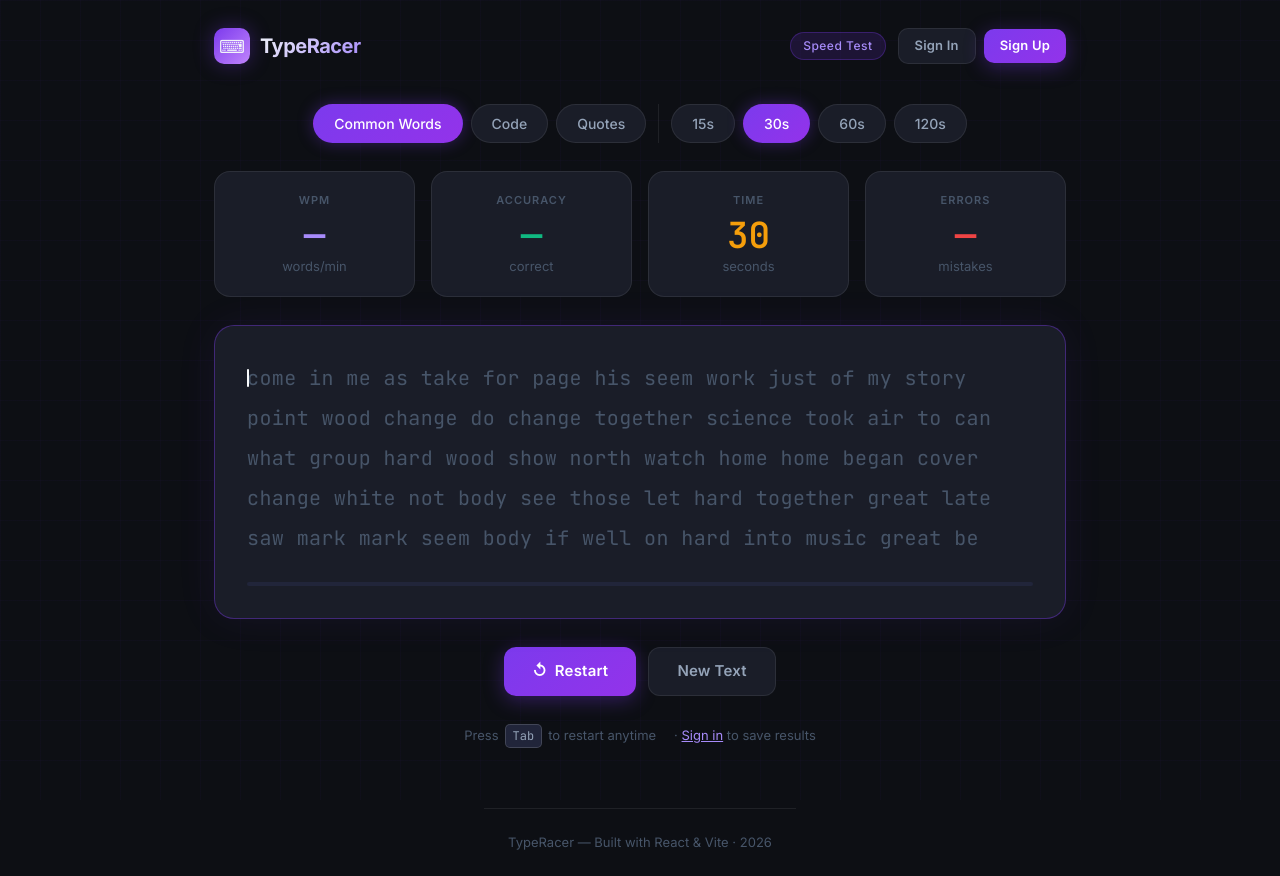
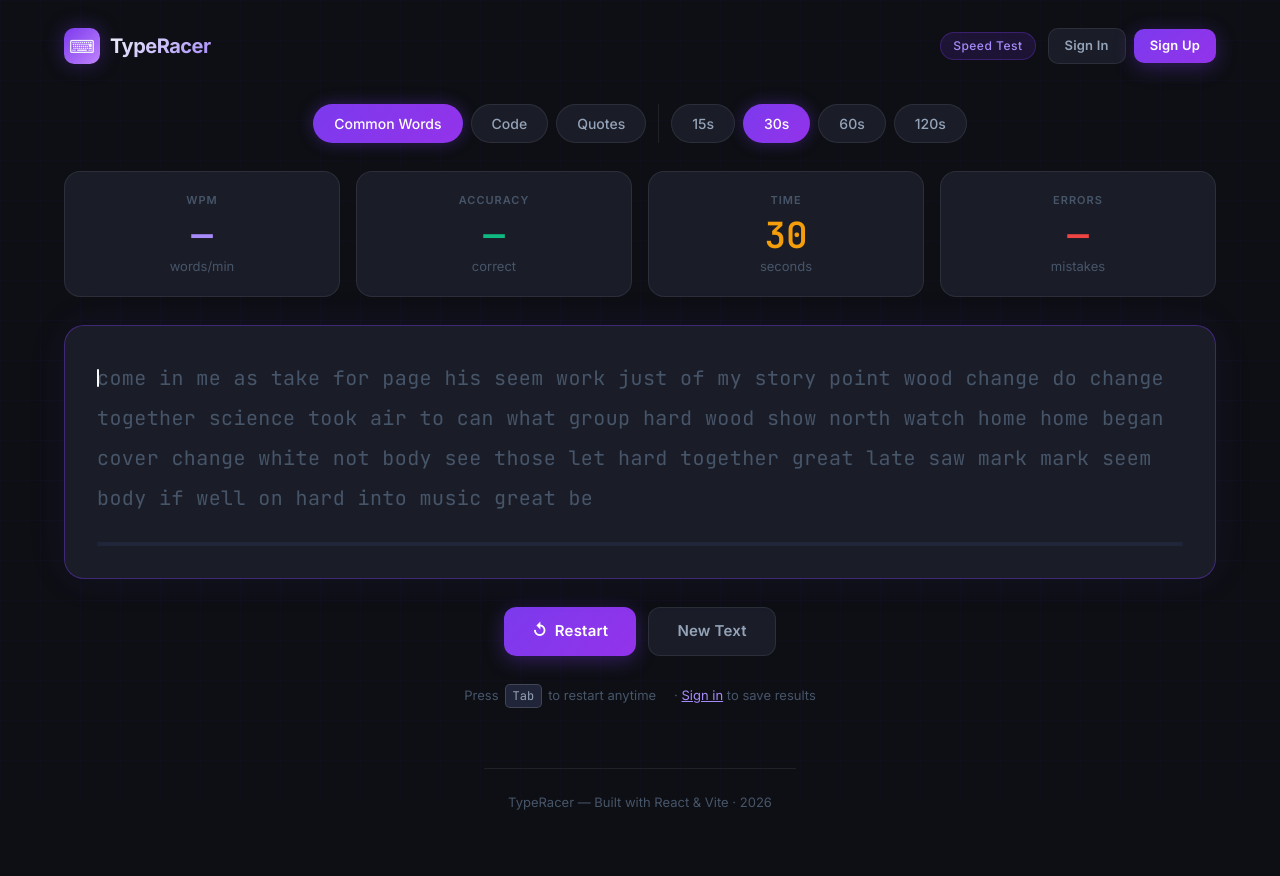
Before and after one commit to Raviraj-Dhokiya/typeRacer, a React (Vite) app: page / in a window 1280 px wide. After the commit the page ends 836 px from the top, so only its background shows below. Built offline with nearby package versions, Linux system fonts and the light colour scheme.

Commit message:
feat: implement ResultsPanel component and add core application styles

```diff
--- a/src/App.css
+++ b/src/App.css
@@ -15,8 +15,8 @@
 /* ---- Header ---- */
 .header {
   width: 100%;
-  max-width: 900px;
-  padding: 28px 24px 0;
+  max-width: 100%;
+  padding: 28px 5% 0;
   display: flex;
   align-items: center;
   justify-content: space-between;
@@ -65,8 +65,8 @@
 .main {
   flex: 1;
   width: 100%;
-  max-width: 900px;
-  padding: 40px 24px 60px;
+  max-width: 100%;
+  padding: 40px 5% 60px;
   display: flex;
   flex-direction: column;
   gap: 28px;
--- a/src/App.jsx
+++ b/src/App.jsx
@@ -90,18 +90,20 @@ export default function App() {
     clearInterval(timerRef.current)
     const secs         = Math.round(elapsed || (Date.now() - startTimeRef.current) / 1000)
     const correctChars = typed.split('').filter((c, i) => c === text[i]).length
-    setFinalWPM(calcWPM(correctChars, secs))
-    setFinalAcc(calcAccuracy(typed, text))
+    const wpm = calcWPM(correctChars, secs)
+    const acc = calcAccuracy(typed, text)
+
+    setFinalWPM(wpm)
+    setFinalAcc(acc)
     setTimeTaken(secs)
     setFinished(true)
     setStarted(false)
-  }, [typed, text])
 
-  /* ── Save result ── */
-  const handleSave = useCallback(() => {
-    saveResult({ wpm: finalWPM, accuracy: finalAcc, timeTaken, mode })
-    setResultSaved(true)
-  }, [saveResult, finalWPM, finalAcc, timeTaken, mode])
+    if (user) {
+      saveResult({ wpm, accuracy: acc, timeTaken: secs, mode })
+      setResultSaved(true)
+    }
+  }, [typed, text, user, saveResult, mode])
 
   /* ── Typing ── */
   const handleInput = useCallback((e) => {
@@ -220,8 +222,6 @@ export default function App() {
             timeTaken={timeTaken}
             mode={mode}
             onRestart={reset}
-            onSave={user ? handleSave : null}
-            saved={resultSaved}
           />
         ) : (
           <div
--- a/src/components/ResultsPanel.jsx
+++ b/src/components/ResultsPanel.jsx
@@ -1,6 +1,6 @@
 import { getRating } from '../utils/textUtils'
 
-export default function ResultsPanel({ wpm, accuracy, timeTaken, onRestart, onSave, saved }) {
+export default function ResultsPanel({ wpm, accuracy, timeTaken, onRestart }) {
   const rating = getRating(wpm)
 
   return (
@@ -31,15 +31,6 @@ export default function ResultsPanel({ wpm, accuracy, timeTaken, onRestart, onSa
         <button id="restart-btn" className="btn btn-primary" onClick={onRestart}>
           <span>↺</span> Try Again
         </button>
-        {onSave && (
-          <button
-            className={`btn ${saved ? 'btn-saved' : 'btn-ghost'}`}
-            onClick={onSave}
-            disabled={saved}
-          >
-            {saved ? '✅ Saved' : '💾 Save Result'}
-          </button>
-        )}
       </div>
     </div>
   )
```
